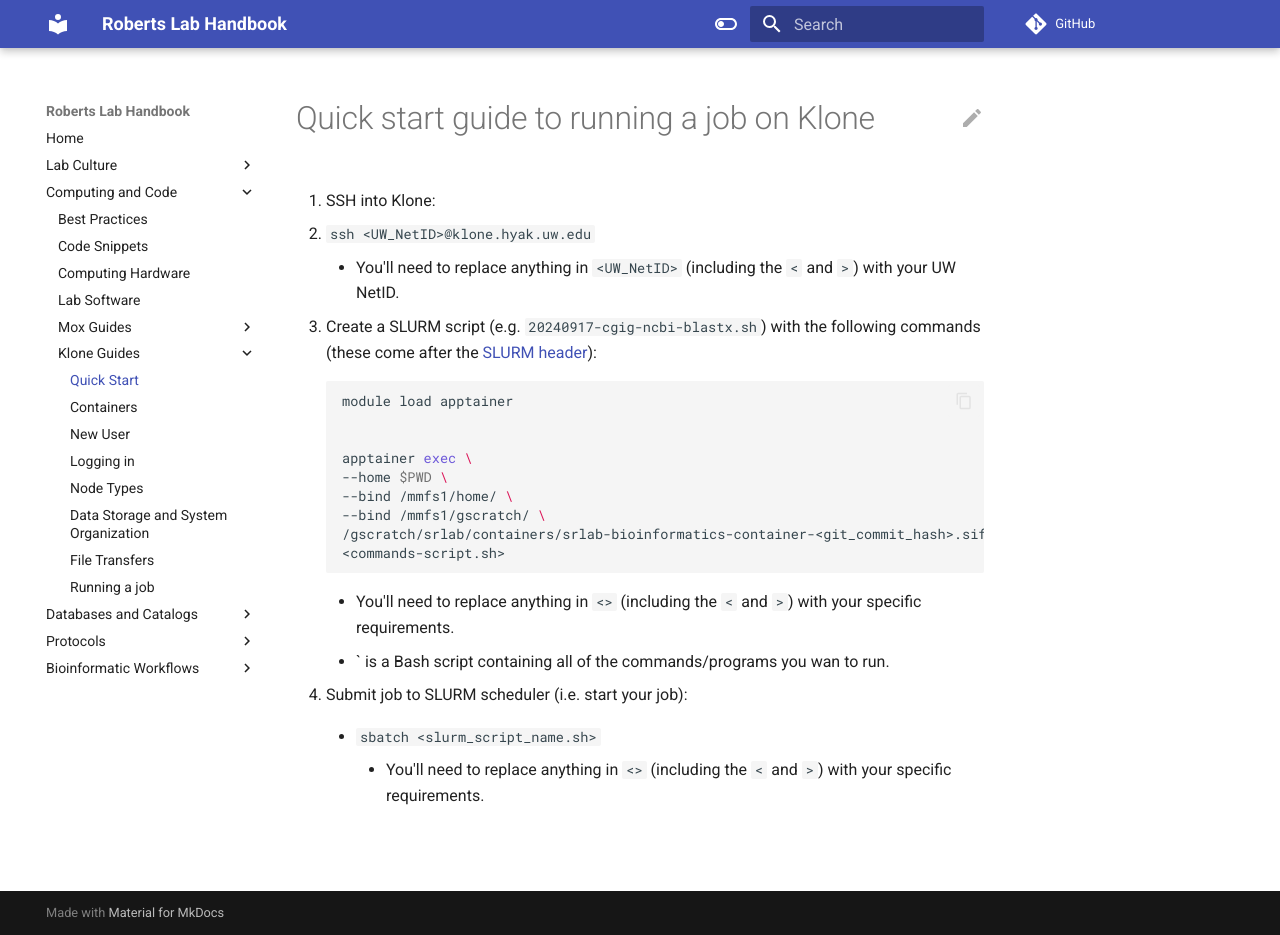
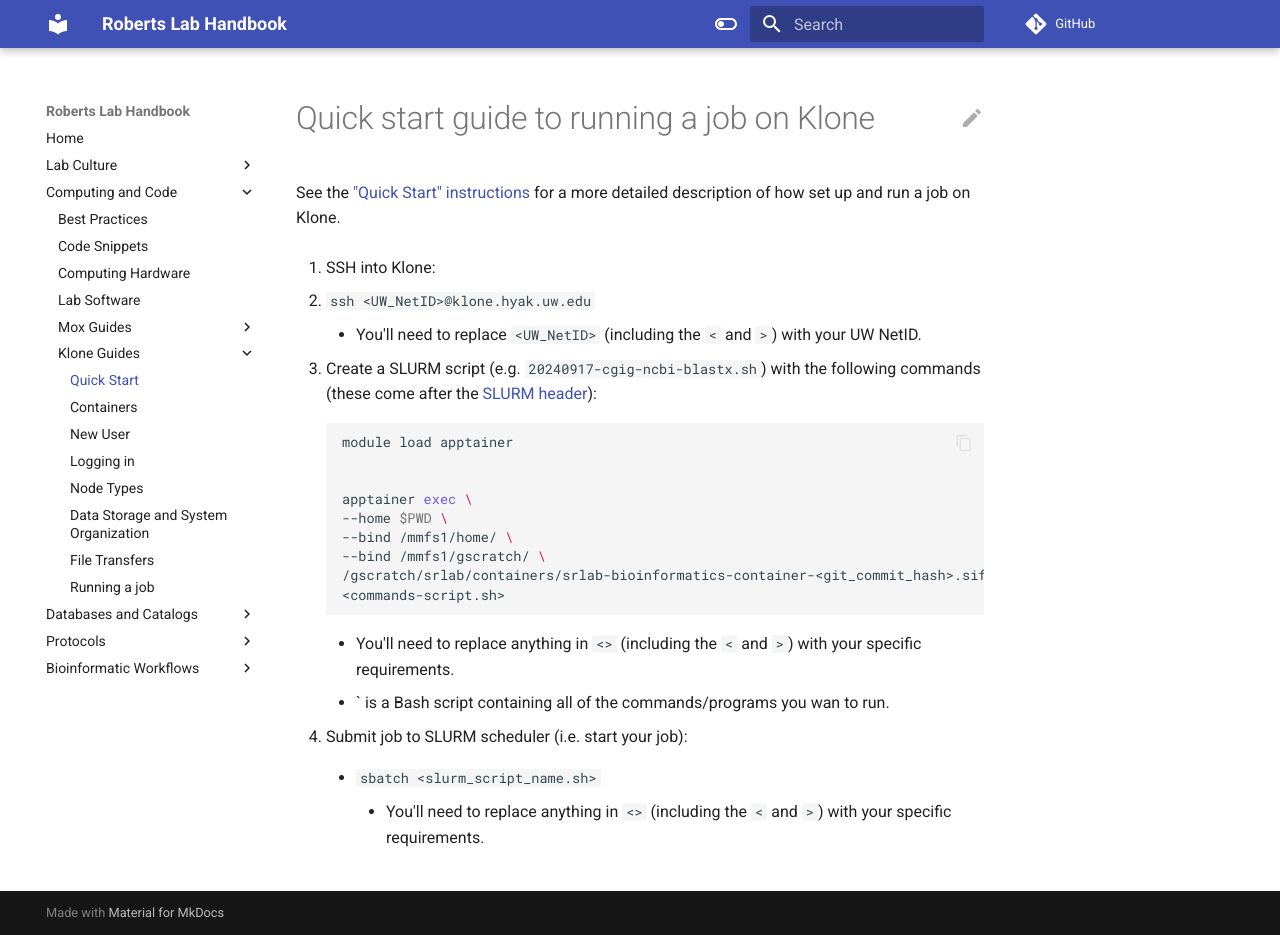
Before and after one commit to RobertsLab/resources, an MkDocs documentation site: the page built from docs/klone_quick-start.md, in a window 1280 px wide and 935 px high. Built offline with MkDocs 1.6.1 and Material for MkDocs 9.7.7, drawn with Linux system fonts in a browser that asks for light colours; comment, search, counter and statistics services are not loaded.

Commit message:
add link to klone running jobs in klone_quick-start.md

```diff
--- a/docs/klone_quick-start.md
+++ b/docs/klone_quick-start.md
@@ -1,10 +1,12 @@
 # Quick start guide to running a job on Klone
+
+See the ["Quick Start" instructions](./klone_quick-start.md) for a more detailed description of how set up and run a job on Klone.
 
 1. SSH into Klone:
 
 - `ssh <UW_NetID>@klone.hyak.uw.edu`
 
-    - You'll need to replace anything in `<UW_NetID>` (including the `<` and `>`) with your UW NetID.
+    - You'll need to replace `<UW_NetID>` (including the `<` and `>`) with your UW NetID.
 
 2. Create a SLURM script (e.g. `20240917-cgig-ncbi-blastx.sh`) with the following commands (these come after the [SLURM header](./klone_Running-a-Job.md)):
 
```
